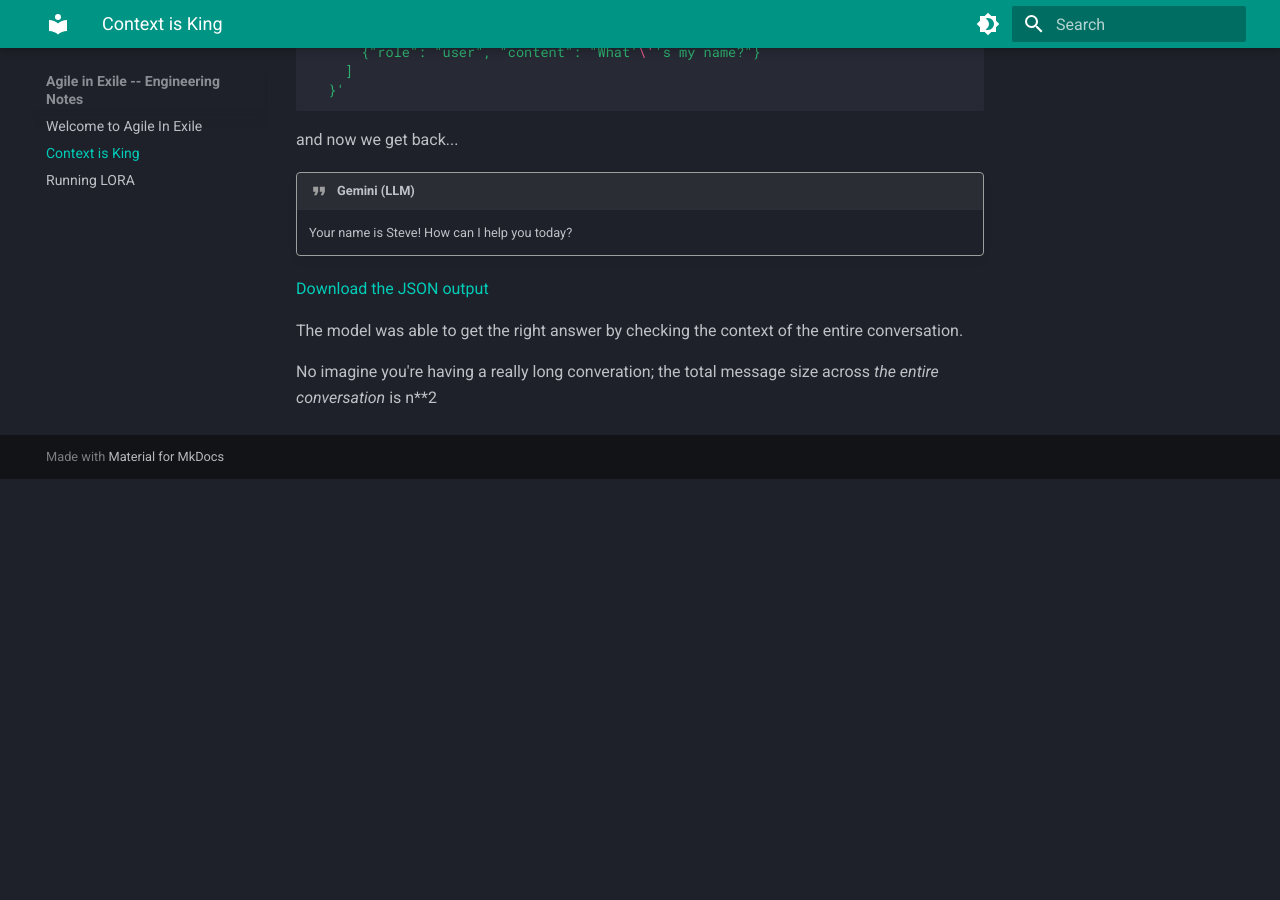
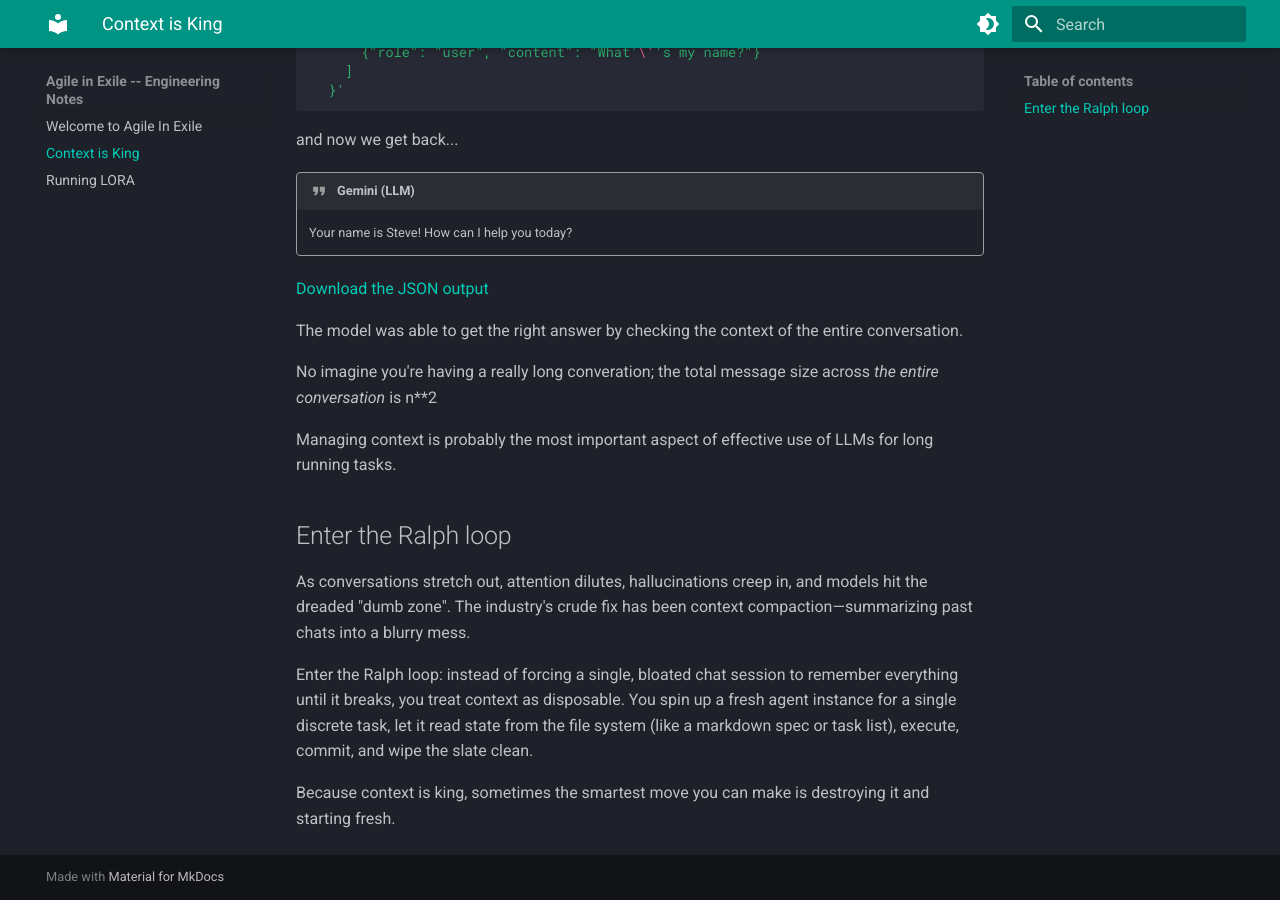
Before and after one commit to cryans/engineering-blog, an MkDocs documentation site: the page built from docs/context-is-king.md, in a window 1280 px wide and 900 px high, scrolled down 1244 px. Built offline with MkDocs 1.6.1 and Material for MkDocs 9.7.7, drawn with Linux system fonts in a browser that asks for light colours; before the commit the page ends 1723 px from its top, so only the background shows below that.

Commit message:
Wrapping up enter the ralph loop

```diff
--- a/docs/context-is-king.md
+++ b/docs/context-is-king.md
@@ -60,3 +60,15 @@ and now we get back...
 The model was able to get the right answer by checking the context of the entire conversation.
 
 No imagine you're having a really long converation; the total message size across <i>the entire conversation</i> is n**2
+
+Managing context is probably the most important aspect of effective use of LLMs for long running tasks.
+
+## Enter the Ralph loop
+
+As conversations stretch out, attention dilutes, hallucinations creep in, and models hit the dreaded "dumb zone".
+The industry's crude fix has been context compaction—summarizing past chats into a blurry mess.
+
+Enter the Ralph loop: instead of forcing a single, bloated chat session to remember everything until it breaks, you treat context as disposable.
+You spin up a fresh agent instance for a single discrete task, let it read state from the file system (like a markdown spec or task list), execute, commit, and wipe the slate clean.
+
+Because context is king, sometimes the smartest move you can make is destroying it and starting fresh.
```
